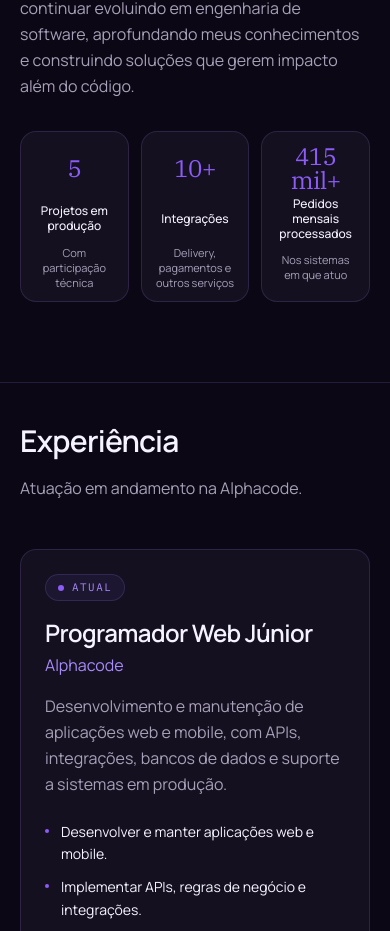
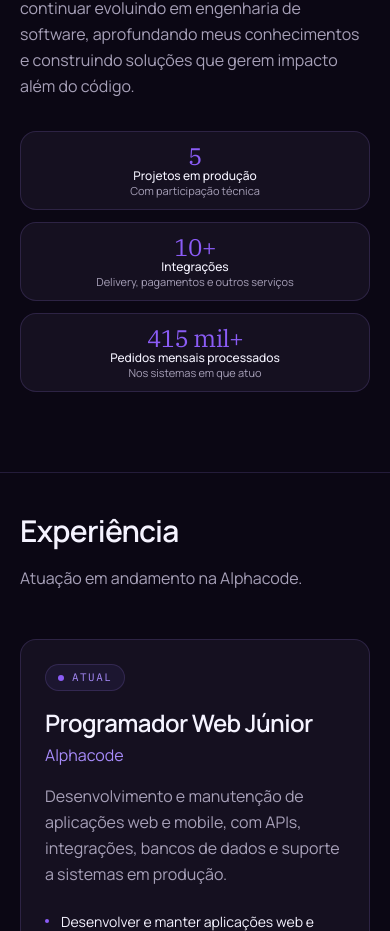
Before and after one commit to KevinAlves55/kevin-alves-portfolio, a React (Vite) app: page / in a window 390 px wide. Shown: the part 2452-3383 px from the top of the page. Built offline with nearby package versions, Linux system fonts and the light colour scheme.

Commit message:
style: ajusta contadores no mobile

```diff
--- a/src/sections/About.tsx
+++ b/src/sections/About.tsx
@@ -57,11 +57,11 @@ export function About() {
               ))}
             </div>
           </div>
-          <ul data-reveal className="order-4 grid grid-cols-3 grid-rows-[auto_auto_auto] gap-x-3 gap-y-1 lg:col-start-2 lg:row-start-2 lg:h-full lg:self-stretch">
+          <ul data-reveal className="order-4 grid grid-cols-1 gap-3 md:grid-cols-3 md:grid-rows-[auto_auto_auto] md:gap-x-3 md:gap-y-1 lg:col-start-2 lg:row-start-2 lg:h-full lg:self-stretch">
             {about.facts.map((fact) => (
               <li
                 key={fact.value}
-                className="panel about-card row-span-3 grid grid-rows-subgrid items-center rounded-2xl px-2.5 text-center sm:px-3"
+                className="panel about-card grid items-center rounded-2xl px-3 text-center md:row-span-3 md:grid-rows-subgrid"
               >
                 <p className="pt-[calc(0.625rem+1.5px)] font-serif text-2xl leading-none font-medium tracking-tight text-accent">{fact.value}</p>
                 <p className="text-xs leading-tight font-medium text-balance text-ink">{fact.label}</p>
```
